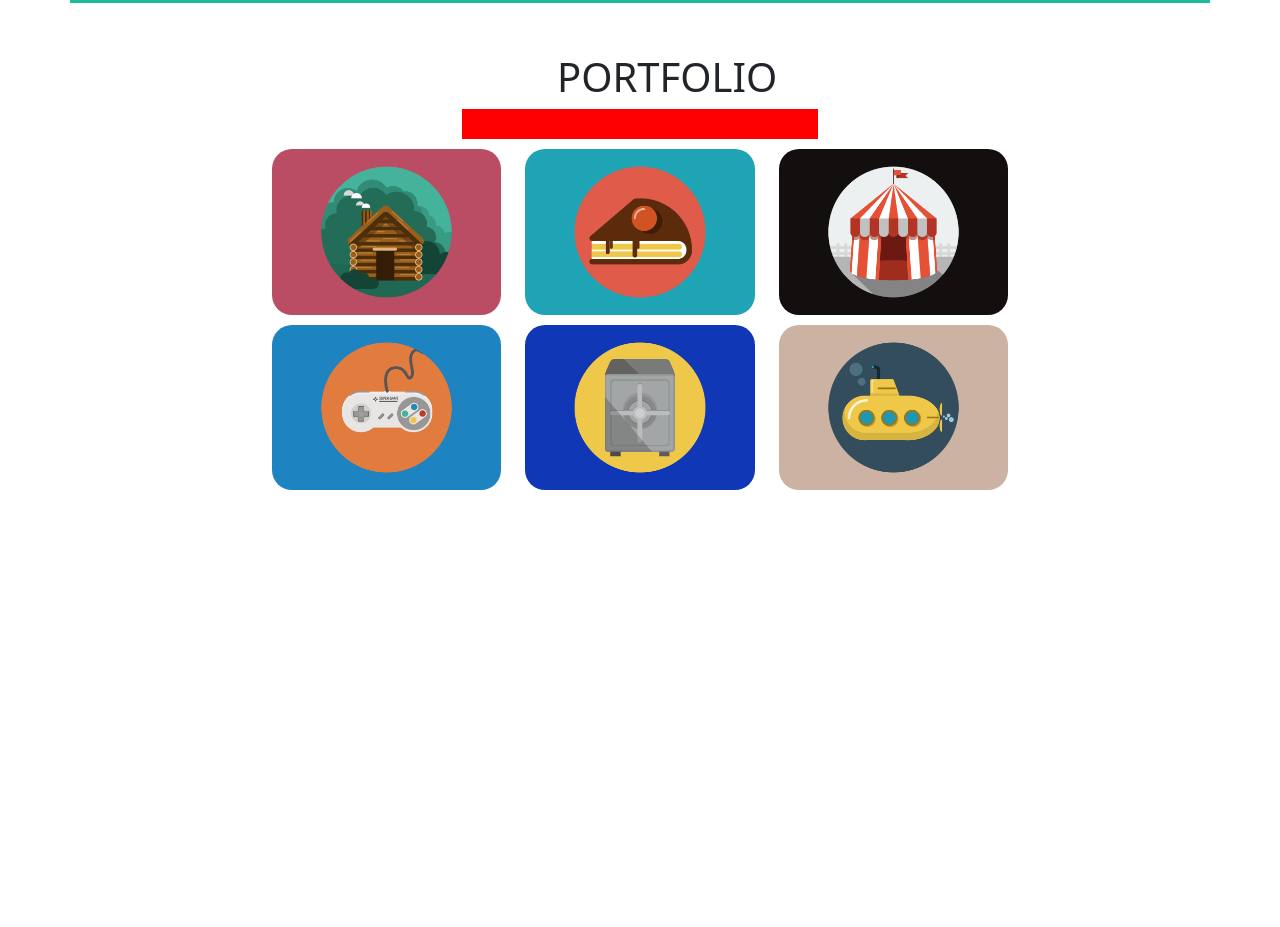
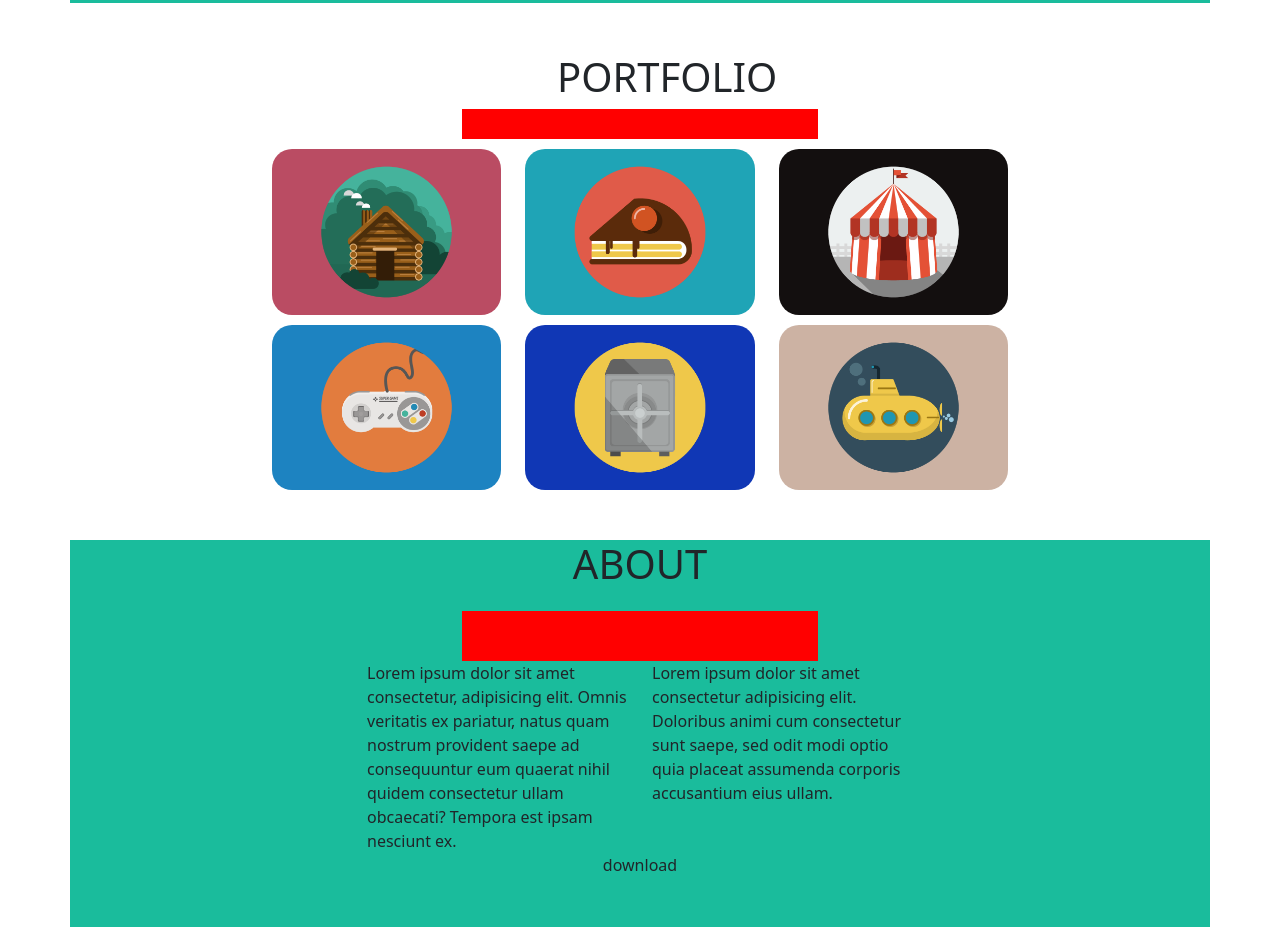
Before and after one commit to gianmaria-fadda/html-css-bootstrap-freelancer, a plain HTML site: page index.html in a window 1280 px wide. Shown: the part 512-1439 px from the top of the page. Before the commit the page ends 1052 px from the top, so only its background shows below. Drawn offline with nearby package versions, Linux system fonts and the light colour scheme.

Commit message:
fatta struttura main center

```diff
--- a/css/style.css
+++ b/css/style.css
@@ -32,7 +32,6 @@ img {
 #header-bottom .container .row .col .row .col-xl-2 .box {
     width: 200px;
     margin-top: 30px;
-    object-fit: cover;
 }
 
 #header-bottom .container .row .col .row .col-xl-4 .box {
@@ -65,3 +64,17 @@ img {
 #main-top .container .row .col-xl-8 .row .col .box img {
     border-radius: 20px;
 }
+
+#main-center .container {
+    background-color: #1ABC9C;
+}
+
+#main-center .container .row .col-xl-4 .box {
+    height: 50px;
+    margin-top: 15px;
+    background-color: red;
+}
+
+#main-center .container .row .col-xl-2:last-child .box.text-center {
+    margin-bottom: 50px;
+}
--- a/index.html
+++ b/index.html
@@ -18,11 +18,11 @@
                 <div class="container text-center">
                     <div class="row">
                         <div class="col-xl-2 offset-2">
-                            <div class="box">
+                            <div class="box text-center">
                                 START BOOTSTRAP
                             </div>
                         </div>
-                        <div class="col-xl-2 offset-4">
+                        <div class="col-xl-2 offset-4 text-center">
                             <span class="box-1-3">
                                 PORTFOLIO
                             </span>
@@ -69,7 +69,7 @@
                 <div class="container">
                     <div class="row">
                         <div class="col-xl-2 offset-5">
-                            <div class="box">
+                            <div class="box text-center">
                                 <h1>
                                     PORTFOLIO
                                 </h1>
@@ -122,7 +122,41 @@
                 </div>
             </main>
             <main id="main-center">
+                <div class="container">
+                    <div class="row">
+                        <div class="col-xl-2 offset-5">
+                            <div class="box text-center">
+                                <h1>
+                                    ABOUT
+                                </h1>
+                            </div>
+                        </div>
+                        <div class="col-xl-4 offset-4">
+                            <div class="box">
 
+                            </div>
+                        </div>
+                        <div class="col-xl-6 offset-3">
+                            <div class="row">
+                                <div class="col">
+                                    <div class="box">
+                                        Lorem ipsum dolor sit amet consectetur, adipisicing elit. Omnis veritatis ex pariatur, natus quam nostrum provident saepe ad consequuntur eum quaerat nihil quidem consectetur ullam obcaecati? Tempora est ipsam nesciunt ex.
+                                    </div>
+                                </div>
+                                <div class="col">
+                                    <div class="box">
+                                        Lorem ipsum dolor sit amet consectetur adipisicing elit. Doloribus animi cum consectetur sunt saepe, sed odit modi optio quia placeat assumenda corporis accusantium eius ullam.
+                                    </div>
+                                </div>
+                            </div>
+                        </div>
+                        <div class="col-xl-2 offset-5">
+                            <div class="box text-center">
+                                download
+                            </div>
+                        </div>
+                    </div>
+                </div>
             </main>
             <main id="main-bottom">
 
```
